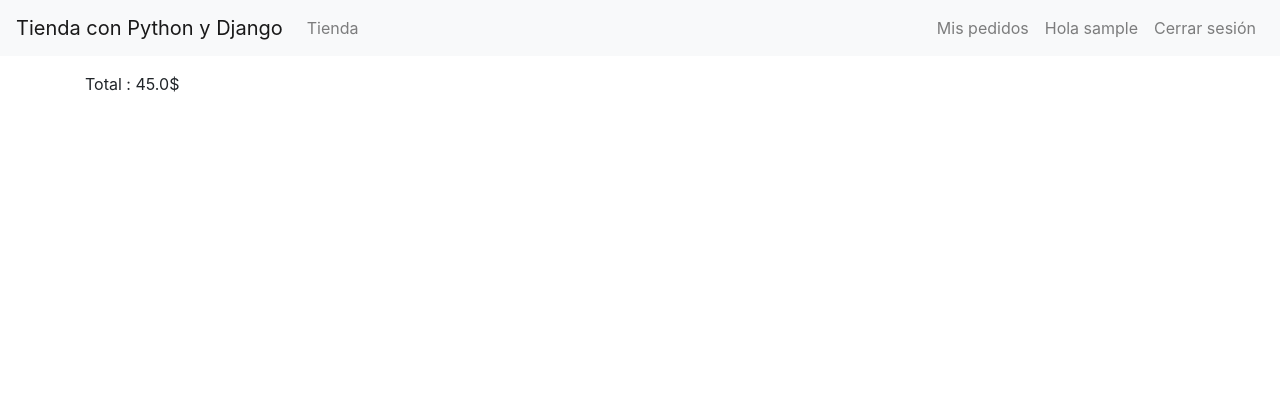
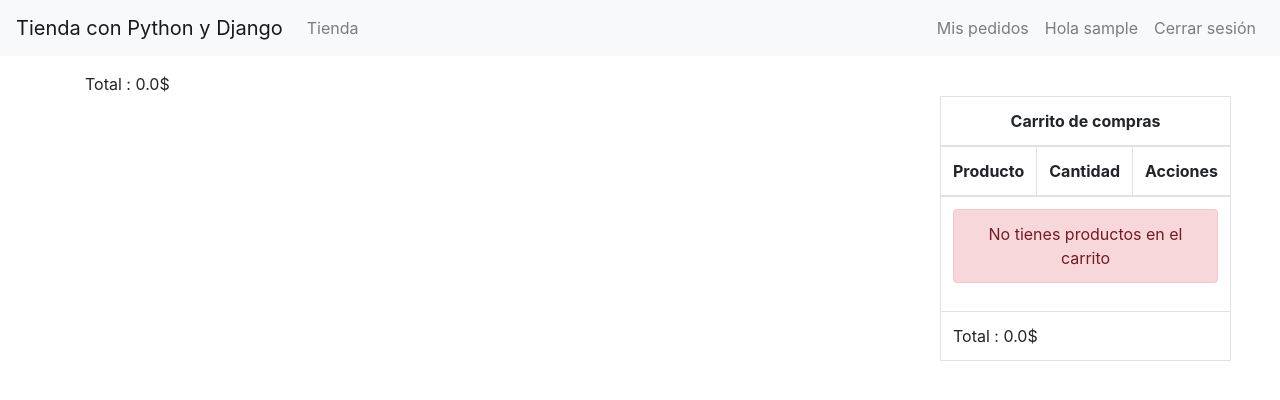
Before and after one commit to ProgWebJam/Desarrollar-una-tienda-con-Django-3, a Django app: page /products/ in a window 1280 px wide. Shown: the top 400 px of the page. Run offline with Django 3.2, Linux system fonts and the light colour scheme; the visitor is signed in with stand-in values (Sample User, id 1); data that the repository does not hold is empty; some libraries are stand-ins or nearby versions.

Commit message:
TIENDA CON DJANGO 3: CREAR WIDGET PARA MOSTRAR EL CONTENIDO DEL CARRITO Y CONFIGURAR URLS

```diff
--- a/app/settings.py
+++ b/app/settings.py
@@ -68,6 +68,7 @@ TEMPLATES = [
                 'django.template.context_processors.request',
                 'django.contrib.auth.context_processors.auth',
                 'django.contrib.messages.context_processors.messages',
+                'cart.context_processor.cart_total_amount',
             ],
         },
     },
--- a/app/urls.py
+++ b/app/urls.py
@@ -23,5 +23,6 @@ urlpatterns = [
     #path('', include("blog.urls")),
     path('autenticacion/', include("autenticacion.urls")),
     path('products/', include("products.urls")),
+    path('cart/', include("cart.urls")),
 
 ] +static(settings.MEDIA_URL, document_root=settings.MEDIA_ROOT)
--- /dev/null
+++ b/cart/context_processor.py
@@ -0,0 +1,6 @@
+def cart_total_amount(request):
+    total = 0.0
+    if request.user.is_authenticated:
+        for key, value in request.session['cart'].items():
+            total = total + (float(value['price'])*value['quantity'])
+    return {'cart_total_amount': total}
--- /dev/null
+++ b/cart/urls.py
@@ -0,0 +1,13 @@
+from django.urls import path
+#from .views import add_product, remove_product, decrement_product, clear_cart
+from .views import *
+
+#namespace
+app_name = "cart"
+
+urlpatterns = [
+    path('add_product/<int:product_id>/', add_product, name='add_product'),
+    path('remove_product/<int:product_id>/', remove_product, name='remove_product'),
+    path('decrement_product/<int:product_id>/', decrement_product, name='decrement_product'),
+    path('clear/', clear_cart, name='clear_cart'),
+]
--- a/products/views.py
+++ b/products/views.py
@@ -1,9 +1,11 @@
 from django.shortcuts import render
 from django.contrib.auth.decorators import login_required
 from .models import Product
+from cart.cart import Cart
 
 # Create your views here.
 @login_required(login_url='/autenticacion/acceder')
 def listado_productos(request):
+    cart = Cart(request)
     products = Product.objects.all()
     return render(request,"products/listado.html",{"products":products})
--- /dev/null
+++ b/templates/cart/widget.html
@@ -0,0 +1,62 @@
+{% load cart_tags %}
+
+<table class="table table-bordered">
+    <thead>
+        <tr>
+            <th colspan="3" class="text-center">
+                Carrito de compras
+            </th>
+        </tr>
+
+        <tr>
+            <th>Producto</th>
+            <th>Cantidad</th>
+            <th>Acciones</th>
+        </tr>
+    </thead>
+
+    <tbody>
+        {% if request.session.cart.items %}
+            {% for key, value in request.session.cart.items %}
+                <tr class="text-center">
+                    <td>{{ value.name }}</td>
+                    <td>{{ value.quantity }}</td>
+                    <td>
+                        <a href="{% url 'cart:add_product' value.product_id %}" class="btn btn-sm btn-success">
+                            +
+                        </a>
+
+                        <a href="{% url 'cart:decrement_product' value.product_id %}" class="ml-2 btn btn-sm btn-danger">
+                            -
+                        </a>
+                        <!--Cargar los CONTEXT PROCESSOR -->
+                        Total : {{ value.price|multiply:value.quantity|money_format:"$" }}
+                    </td>
+                </tr>
+            {% endfor %}
+        {% else %}
+            <tr>
+                <td colspan="3">
+                    <div class="alert alert-danger text-center">
+                        No tienes productos en el carrito
+                    </div>
+                </td>
+            </tr>
+        {% endif %}
+    </tbody>
+    <tfoot>
+        <tr>
+            <td colspan="3">
+                <!--Cargar los CONTEXT PROCESSOR -->
+                Total : {{ cart_total_amount|money_format:"$" }}
+            </td>
+        </tr>
+        {% if request.session.cart.items %}
+            <tr>
+                <td colspan="3">
+                    <a href="#" class="btn btn-success">Crear Pedido</a>
+                </td>
+            </tr>
+        {% endif %}
+    </tfoot>
+</table>
--- a/templates/products/listado.html
+++ b/templates/products/listado.html
@@ -6,8 +6,12 @@
 {% block title %} Tienda {% endblock %}
 
 {% block content %}
-<!--Cargar los filtros -->
+<!--Cargar los filtros
 Total : {{ 9|multiply:5|money_format:"$" }}
+-->
+<!--Cargar los CONTEXT PROCESSOR -->
+Total : {{ cart_total_amount|money_format:"$" }}
+
 <div class="row">
 
     <!-- articulos -->
@@ -23,7 +27,7 @@ Total : {{ 9|multiply:5|money_format:"$" }}
                             <p class="card-text">{{ product.price }}</p>
                         </div>
                         <div class="card-footer text-center">
-                            <div href="#" class="btn btn-success">Añadir al carrito</div>
+                            <a href="{% url 'cart:add_product' product.id %}" class="btn btn-success">Añadir al carrito</a>
                         </div>
                     </div>
                 </div>
@@ -33,7 +37,7 @@ Total : {{ 9|multiply:5|money_format:"$" }}
 
     <!-- carrito -->
     <div class="col-3">
-
+        {% include "cart/widget.html" %}
     </div>
 
 
```
Also changed, not shown: cart/views.py (+6 -6 lines), media/productos/AppleWatchSeries6-1024x512.png (added).
